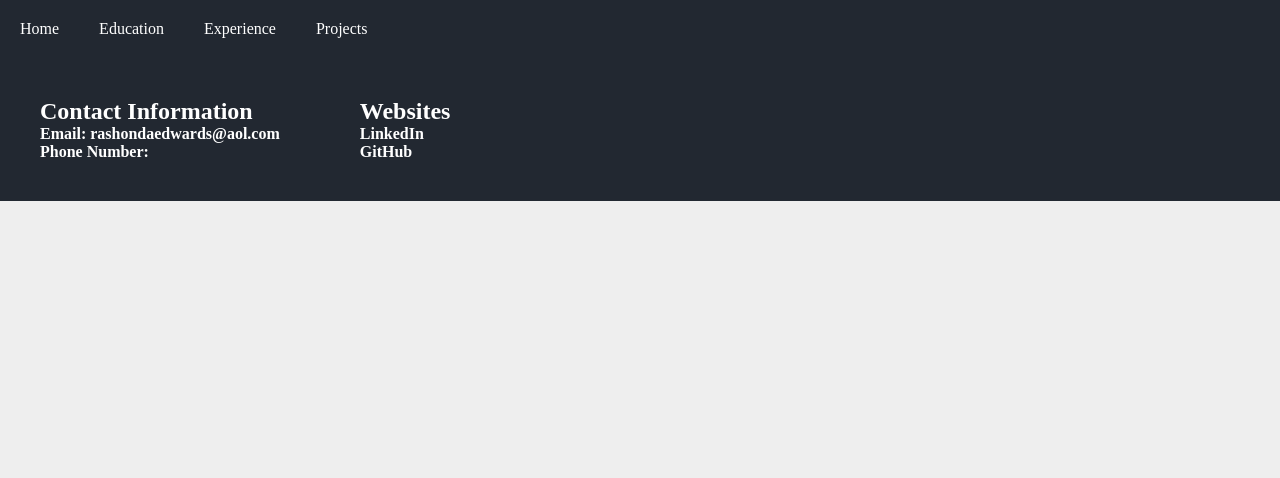
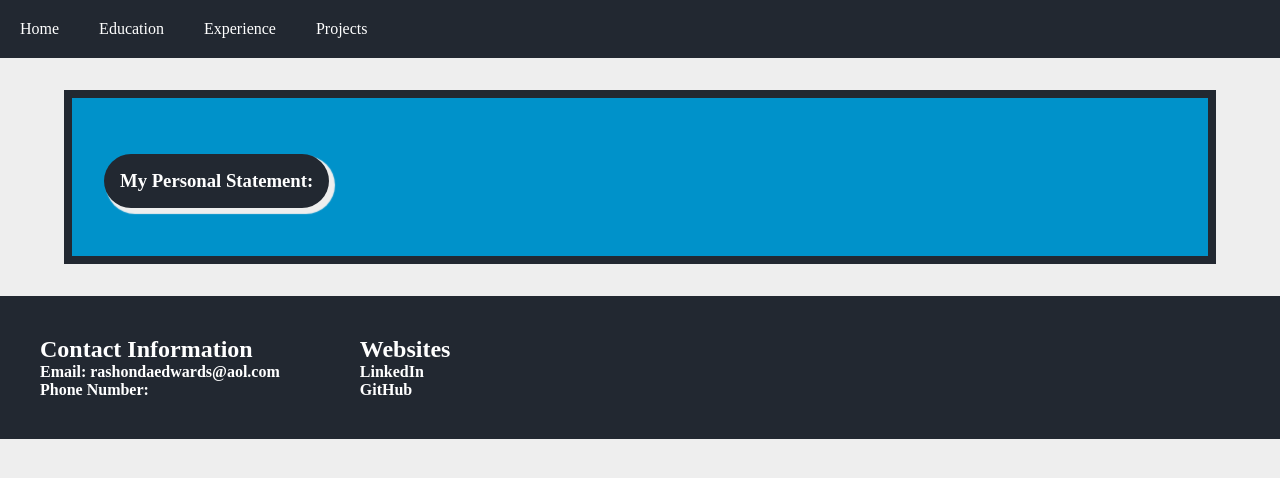
Before and after one commit to rdedwards1124/Portfolio, a React (Create React App) app: page /Projects in a window 1280 px wide. Shown: the top 478 px of the page. Built offline with nearby package versions, Linux system fonts and the light colour scheme.

Commit message:
start projects

```diff
--- a/src/App.js
+++ b/src/App.js
@@ -7,7 +7,7 @@ import Home from './Home';
 // import About from './Components/About';
 import Education from './Components/Education';
 import Experience from './Components/Experience';
-// import Projects from './Projects';
+import Projects from './Components/Projects';
 import Footer from "./Footer";
 
 function App() {
@@ -19,7 +19,7 @@ function App() {
             {/* <Route exact path="/About" component={About}/> */}
             <Route exact path="/Education" component={Education} />
             <Route exact path="/Experience" component={Experience}/>
-            {/* <Route exact path="/" component={Projects}/> */}
+            <Route exact path="/Projects" component={Projects}/>
         </Switch>
         <Footer/>
     </BrowserRouter>
--- a/src/Components/Experience.js
+++ b/src/Components/Experience.js
@@ -29,7 +29,8 @@ function Experience() {
                     <br/>
                     <h3>Skills/Experience: </h3>
                     <p>
-
+                        Teamwork, Collaboration, Time management, Problem solving,
+                        Communication
                     </p>
                 </div>
                 <div className="pic">
@@ -49,7 +50,7 @@ function Experience() {
                     <br/>
                     <h3>Skills/Experience: </h3>
                     <p>
-
+                        Teamwork, Collaboration, Fast-Paced Environment
                     </p>
                 </div>
                 <div className="pic">
--- a/src/Components/Projects.js
+++ b/src/Components/Projects.js
@@ -0,0 +1,19 @@
+import React from "react";
+
+
+function Projects() {
+    return (
+        <>
+            <div className="Home-Main">
+                <div className="Paragraph">
+                    <h3>My Personal Statement:</h3>
+                    <p>
+
+                    </p>
+                </div>
+            </div>
+        </>
+    );
+}
+
+export default Projects;
--- a/src/Navigation.js
+++ b/src/Navigation.js
@@ -26,7 +26,7 @@ function Navigation (){
                     </a>
                 </li>
                 <li>
-                    <a href="#" className="custom-link" onClick={()=>{}}>
+                    <a href="/Projects" className="custom-link" onClick={()=>{}}>
                         Projects
                     </a>
                 </li>
```
